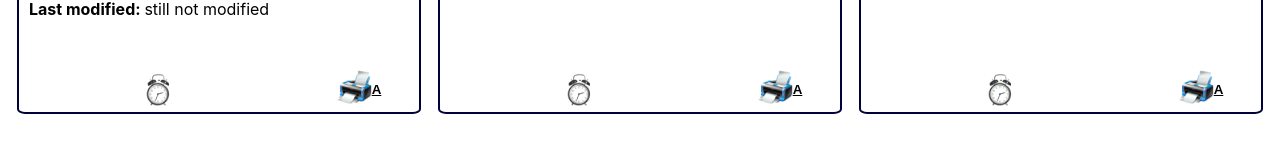
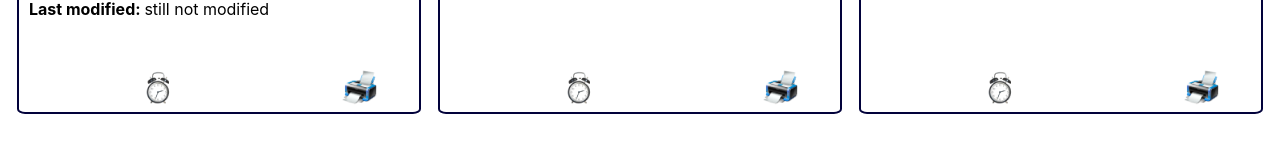
Before and after one commit to CROmarcos/NotesRecorder, a React (Create React App) app: page / in a window 1280 px wide. Shown: the part 290-450 px from the top of the page. Built offline with nearby package versions, Linux system fonts and the light colour scheme.

Commit message:
Custom alert made
Swal alert to have an action after click

```diff
--- a/package.json
+++ b/package.json
@@ -12,6 +12,7 @@
     "react-scripts": "^5.0.1",
     "redux": "^4.2.0",
     "sass": "^1.52.1",
+    "sweetalert": "^2.1.2",
     "web-vitals": "^2.1.4"
   },
   "scripts": {
--- a/src/components/Alarm/alarm.js
+++ b/src/components/Alarm/alarm.js
@@ -1,14 +1,39 @@
 import store from '../../state/store'
+import swal from 'sweetalert'
+import { setAlarm } from '../../state/actions'
 
 export const getTimeString = ({ hours, minutes, seconds }) => {
     return `${hours}:${minutes}:${seconds}`;
 };
+
+export const openAlarm = (id) => {
+    document.getElementById(`open-alarm/${id}`).style.display = "none"
+    document.getElementById(`set-alarm/${id}`).style.display = "block"
+    document.getElementById(`active-alarm/${id}`).style.display = "none"
+}
+
+export const makeAlarm = (id) => {
+    document.getElementById(`open-alarm/${id}`).style.display = "none"
+    document.getElementById(`set-alarm/${id}`).style.display = "none"
+    document.getElementById(`active-alarm/${id}`).style.display = "flex"
+}
+
+export const cancelAlarm = (id) => {
+    document.getElementById(`open-alarm/${id}`).style.display = "flex"
+    document.getElementById(`set-alarm/${id}`).style.display = "none"
+    document.getElementById(`active-alarm/${id}`).style.display = "none"
+}
 
 const AlarmNotify = (id) => {
 
     let note = store.getState().find(note => note.id === parseInt(id))
 
     let currentTime = "0:00:00"
+
+    const takeActivity = () => {
+        store.dispatch(setAlarm({ id, alarm: "N/A" }))
+        cancelAlarm(id)
+    }
 
     const getCurrentTime = () => {
         const cet = new Date();
@@ -18,7 +43,12 @@ const AlarmNotify = (id) => {
         let seconds = cet.getSeconds();
         if (seconds < 10) seconds = "0" + seconds
         currentTime = getTimeString({ hours, minutes, seconds })
-        if (currentTime === note.alarm) alert(`You have to do: ${note.title}`)
+
+        if (currentTime === note.alarm) swal({
+            title: "Don't forget about...",
+            text: note.title,
+            button: "OK, done"
+        }).then(takeActivity)
     }
 
     const notif = () => setInterval(getCurrentTime, 1000);
--- a/src/components/Note/Note.js
+++ b/src/components/Note/Note.js
@@ -12,7 +12,7 @@ import { useState } from "react"
 import { deleteNote, markNote } from '../../state/actions'
 import { Link } from 'react-router-dom'
 import { setAlarm } from '../../state/actions'
-import AlarmNotify, { getTimeString } from '../Alarm/alarm'
+import AlarmNotify, { getTimeString, openAlarm, makeAlarm, cancelAlarm } from '../Alarm/alarm'
 
 const Note = props => {
 
@@ -26,24 +26,6 @@ const Note = props => {
         let min = i
         if (i < 10) min = "0" + min
         minutes.push(min)
-    }
-
-    const openAlarm = () => {
-        document.getElementById(`open-alarm/${props.noteId}`).style.display = "none"
-        document.getElementById(`set-alarm/${props.noteId}`).style.display = "block"
-        document.getElementById(`active-alarm/${props.noteId}`).style.display = "none"
-    }
-
-    const makeAlarm = () => {
-        document.getElementById(`open-alarm/${props.noteId}`).style.display = "none"
-        document.getElementById(`set-alarm/${props.noteId}`).style.display = "none"
-        document.getElementById(`active-alarm/${props.noteId}`).style.display = "flex"
-    }
-
-    const cancelAlarm = () => {
-        document.getElementById(`open-alarm/${props.noteId}`).style.display = "block"
-        document.getElementById(`set-alarm/${props.noteId}`).style.display = "none"
-        document.getElementById(`active-alarm/${props.noteId}`).style.display = "none"
     }
 
     const saveAlarm = (id) => {
@@ -78,7 +60,9 @@ const Note = props => {
             </div>
             <div className='card__footer'>
                 <section className='card__footer--side left'>
-                    <button id={`open-alarm/${props.noteId}`} className='action alarm--open' onClick={openAlarm}><img src={alarm} alt="Make notification" /></button>
+                    <div id={`open-alarm/${props.noteId}`} className='alarm--open'>
+                        <button className='action' onClick={() => openAlarm(props.noteId)}><img src={alarm} alt="Make notification" /></button>
+                    </div>
                     <div id={`set-alarm/${props.noteId}`} className='alarm--set'>
                         <label>hrs&nbsp;</label>
                         <select id={`hours/${props.noteId}`}>
@@ -89,18 +73,17 @@ const Note = props => {
                             {minutes.map(min => <option key={min}>{min}</option>)}
                         </select>
                         &emsp;
-                        <button className='action small' onClick={() => { saveAlarm(props.noteId); AlarmNotify(props.noteId); makeAlarm() }}><img src={accept} alt="Set alarm" /></button>
+                        <button className='action small' onClick={() => { saveAlarm(props.noteId); AlarmNotify(props.noteId); makeAlarm(props.noteId) }}><img src={accept} alt="Set alarm" /></button>
                         &emsp;
-                        <button className='action small' onClick={cancelAlarm}><img src={cancel} alt="Cancel alarm" /></button>
+                        <button className='action small' onClick={() => cancelAlarm(props.noteId)}><img src={cancel} alt="Cancel alarm" /></button>
                     </div>
                     <div id={`active-alarm/${props.noteId}`} className='alarm'>
                         <p>Alarm set for {notification}</p>&emsp;
-                        <button className='action small' onClick={() => { deleteAlarm(props.noteId); cancelAlarm() }}><img src={cancel} alt="Cancel alarm" /></button>
+                        <button className='action small' onClick={() => { deleteAlarm(props.noteId); cancelAlarm(props.noteId) }}><img src={cancel} alt="Cancel alarm" /></button>
                     </div>
                 </section>
                 <section className='card__footer--side'>
                     <Link to={`/print/${props.noteId}`}><button className='action'><img src={printer} alt="Save to PDF" /></button></Link>
-                    <button className="action" onClick={() => console.log(store.getState())}>A</button>
                 </section>
             </div>
         </div>
```
Also changed, not shown: src/images/bell.png (added), 1 other file (tests, documents, lock files or other folders).
